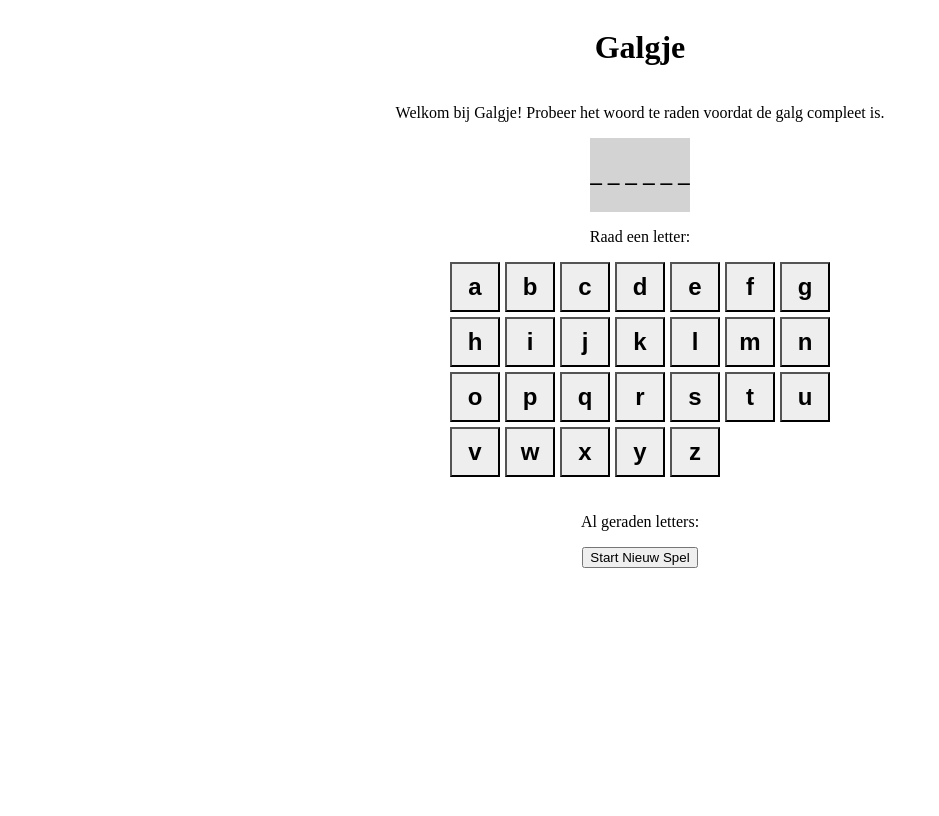
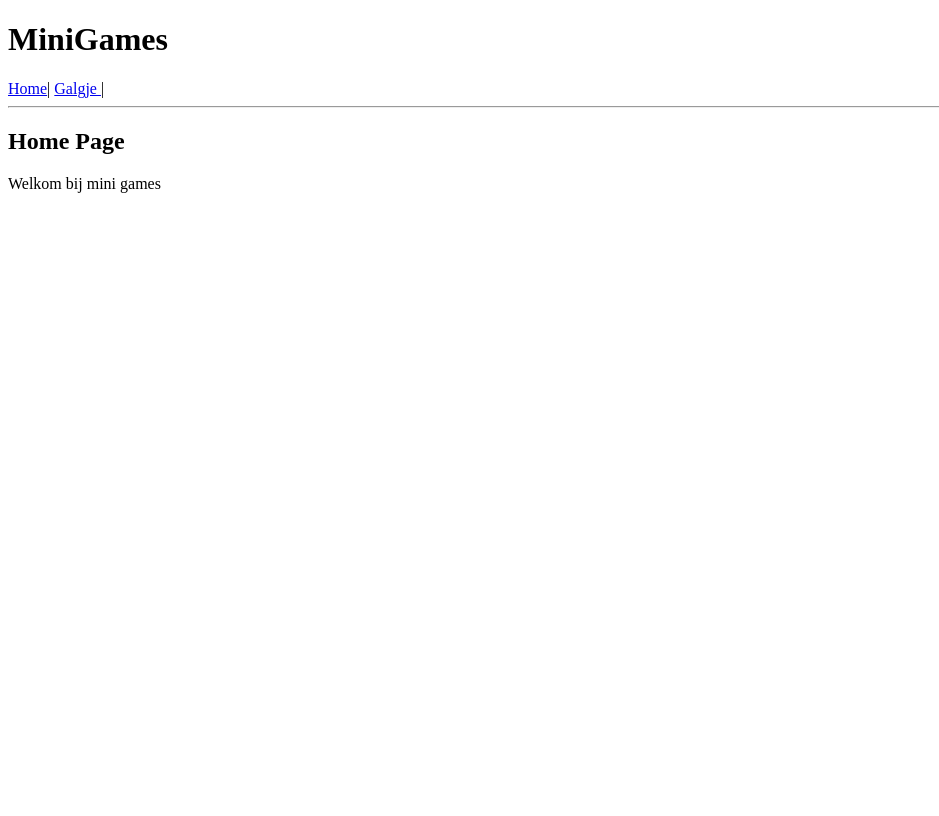
Before and after one commit to stefwestipo9/galgje, a Flask app: page / in a window 1280 px wide. Shown: the whole page, without its empty margins (0-939 px from the left). After the commit the page ends 193 px from the top, so only its background shows below. Run offline with Flask 3, Linux system fonts and the light colour scheme.

Commit message:
begin maken voor meerdere games op 1 host

```diff
--- a/app.py
+++ b/app.py
@@ -70,10 +70,14 @@ galgje_game = Galgje()
 
 @app.route("/")
 def index():
+    return render_template("index.html")
+
+@app.route("/galgje")
+def galgje():
     print(galgje_game.get_status())
     if galgje_game.get_status() != "playing":
         galgje_game.start_game()
-    return render_template("index.html", game_state=galgje_game.get_game_state())
+    return render_template("galgje.html", game_state=galgje_game.get_game_state())
 
 @app.route("/guess", methods=["POST"])
 def guess():
@@ -91,4 +95,4 @@ def restart():
 
 
 if __name__ == "__main__":
-    app.run(debug=True)
+    app.run(debug=True, port=5001)
--- a/static/styles.css
+++ b/static/styles.css
@@ -1,22 +1,21 @@
-.container {
+#site {
     text-align: center;
     display: flex;
     align-items: center;
     flex-direction: column;
     height: 100vh;
 }
-#game-board{
-    display:grid;
+
+#word {
+    display: grid;
     grid-column: auto;
-}
-.word {
     background-color: lightgrey;
     font-size: 20px
 }
-.word.won{
+#word.won{
     background-color: #8f8;
 }
-.word.lost{
+#word.lost{
     background-color: #f88;
 }
 
--- /dev/null
+++ b/templates/base.html
@@ -0,0 +1,25 @@
+<!DOCTYPE html>
+<html lang="en">
+<head>
+    <meta charset="UTF-8">
+    <meta name="viewport" content="width=device-width, initial-scale=1.0">
+    <title>Small Games</title>
+    <link rel="stylesheet" href= "{{ url_for('static', filename='styles.css') }}">
+</head>
+<body>
+<header>
+    <h1>MiniGames</h1>
+    <nav>
+        <a href="{{url_for('index')}}">Home</a>|
+        <a href="{{url_for('galgje')}}">Galgje </a>|
+    </nav>
+    <hr>
+</header>
+
+
+    <main>
+        {% block content %} {% endblock %}
+    </main>
+</body>
+
+</html>
--- a/templates/index.html
+++ b/templates/index.html
@@ -1,123 +1,6 @@
-<!DOCTYPE html>
-<html lang="en">
-<head>
-    <meta charset="UTF-8">
-    <meta name="viewport" content="width=device-width, initial-scale=1.0">
-    <title>Galgje</title>
-    <link rel="stylesheet" href= "{{ url_for('static', filename='styles.css') }}">
-</head>
-<body>
-    <div class="container">
-    <h1>Galgje</h1>
-    <p>Welkom bij Galgje! Probeer het woord te raden voordat de galg compleet is.</p>
+{% extends "base.html" %}
+{% block content %}
+<h2>Home Page</h2>
+<p>Welkom bij mini games</p>
 
-    <div id="game-board">
-        <div class="word">
-        <h3>
-        {% for symbol in game_state.display_word %}
-            {{symbol}}
-        {% endfor %}
-        </h3>
-        </div>
-    </div>
-
-    <p>Raad een letter:</p>
-    <div id="guess-board">
-        {% for letter in game_state.letters %}
-            <button class="cell" id="{{ letter }}">{{ letter }}</button>
-        {% endfor %}
-    </div>
-
-    <p>Al geraden letters: <span id="guessed-letters"></span></p>
-    <div id="status-message"></div>
-    <div class=restart-btn><button id="restart-btn">Start Nieuw Spel</button></div>
-
-    </div>
-
-    <script src="https://code.jquery.com/jquery-3.6.0.min.js"></script>
-    <script>
-        $(document).ready(function() {
-            $('#guess-board .cell').click(function() {
-                const letter = $(this).text();
-                const cell = $(this);
-
-                $.post('/guess', { letter: letter }, function(data) {
-                    updateDisplay(data, letter, cell);
-
-                });
-            });
-
-            $('#restart-btn').click(function() {
-                $.post('/restart', function(data) {
-                    updateDisplay(data);
-                    resetCells();
-                });
-            });
-
-            function updateDisplay(data, lastLetter, lastCell) {
-                // show the current guessed letters and word
-                $('#guessed-letters').text(data.guessed);
-                const spaced = data.display_word.split('').join(' ');
-
-                $('#game-board .word h3').text(spaced);
-
-                // if this update came from a guess, mark cell
-                if (lastLetter && lastCell) {
-
-                    if (data.display_word.indexOf(lastLetter) !== -1) {
-                        lastCell.addClass('correct');
-                    } else {
-                        lastCell.addClass('wrong');
-                    }
-                    lastCell.off('click');
-                }
-
-                // remaining lives or game over message
-                if (data.status === "won") {
-                    $('#status-message').text("Gewonnen!");
-                } else if (data.status === "lost") {
-                    $('#status-message').text(`Verloren! Het woord was: ${data.full_word}`);
-                } else {
-                    $('#status-message').text(`Restende levens: ${data.levens}`);
-                }
-
-                // rebuild guess board letters when restarting
-                if (!lastLetter) {
-
-                    // data.letters contains remaining letters for a fresh game
-                    const board = $('#guess-board');
-                    board.empty();
-                    for (const letter of data.letters) {
-                        board.append(`<button class="cell" id="${letter}">${letter}</button>`);
-                    }
-
-                    board.find('.cell').click(function() {
-                        const letter = $(this).text();
-                        const cell = $(this);
-                        $.post('/guess', { letter: letter }, function(d) {
-                            updateDisplay(d, letter, cell);
-                        });
-                    });
-                }
-
-                // disable all guesses if game over and add styling
-                if (data.status !== "playing") {
-                    $('#guess-board .cell').off('click');
-                    if (data.status === "won") {
-                        $('#game-board .word').addClass("won");
-                    } else if (data.status === "lost") {
-                        $('#game-board .word').addClass("lost");
-                    }
-                }
-            }
-
-            function resetCells() {
-                $('#guess-board .cell').removeClass('correct wrong');
-                $('#game-board .word').removeClass('won lost');
-
-            }
-
-        });
-    </script>
-</body>
-</html>
+{% endblock %}
```
Also changed, not shown: templates/galgje.html (added, +113 -0 lines).
